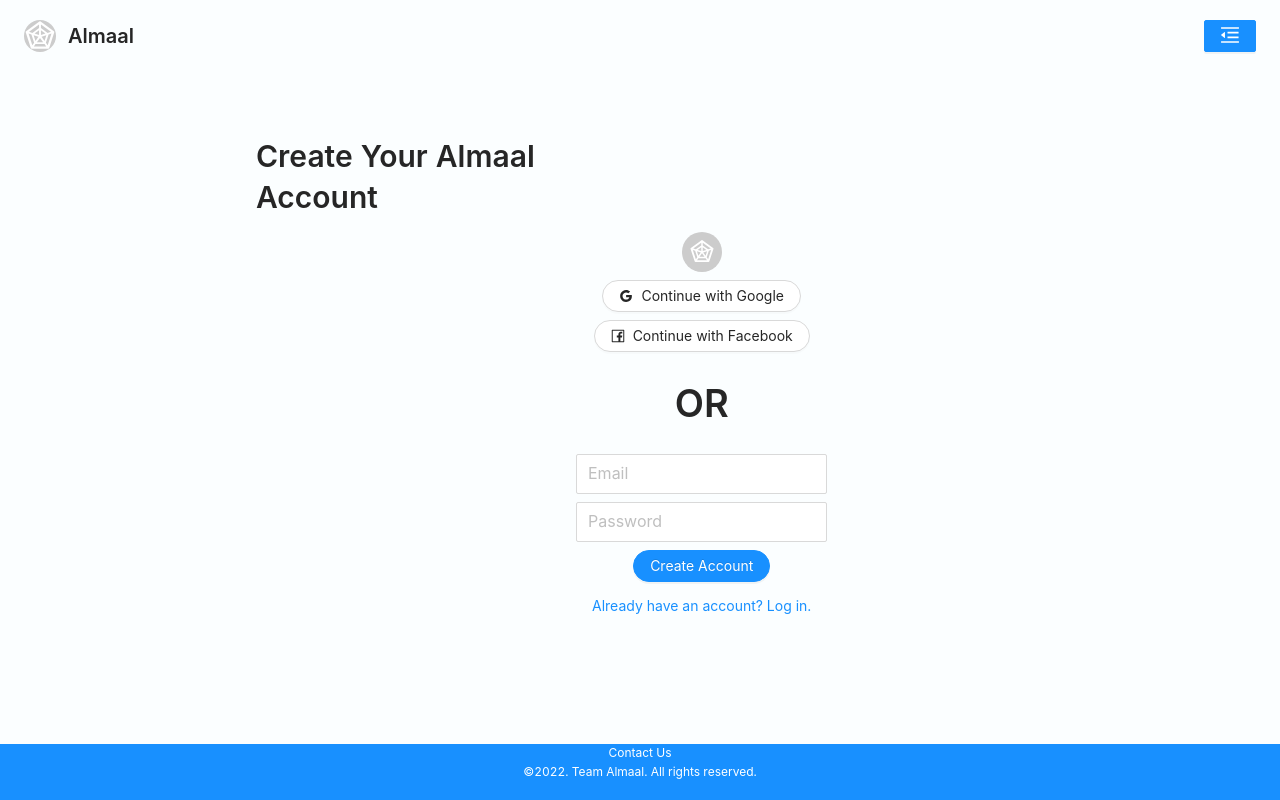
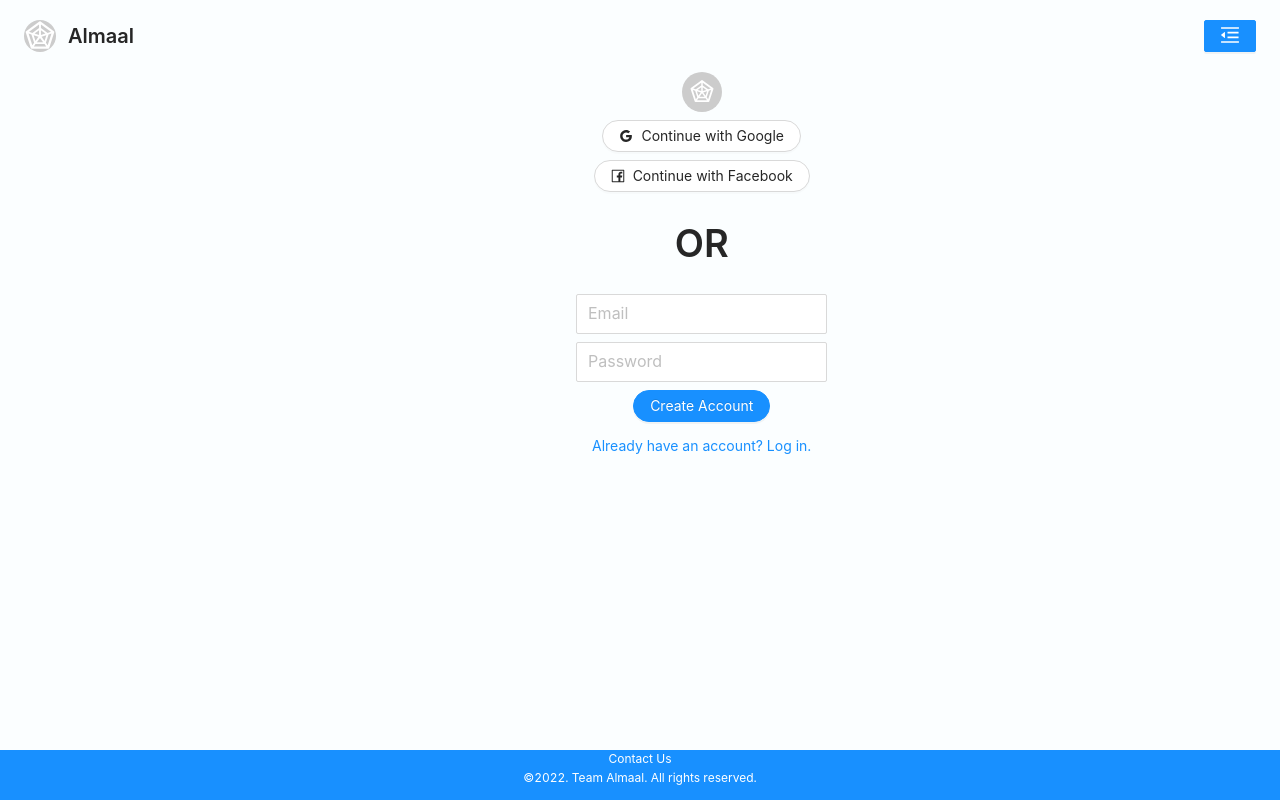
Before and after one commit to agiledev-students-fall2022/final-project-team-almaal, a React (Create React App) app in the folder front-end/: page /createAccount in a window 1280 px wide. Shown: the top 800 px of the page. Built offline with nearby package versions, Linux system fonts and the light colour scheme.

Commit message:
added spacer to the layout

```diff
--- a/front-end/src/App.js
+++ b/front-end/src/App.js
@@ -43,6 +43,7 @@
           } />
         </Routes>
       </BrowserRouter>
+      <div className="spacer" style={{ height: "3rem" }}></div>
       <Footer />
     </div>
   );
--- a/front-end/src/components/Footer.jsx
+++ b/front-end/src/components/Footer.jsx
@@ -1,6 +1,6 @@
 import React from 'react'
 import styles from './Footer.module.css'
-import {Link} from "react-router-dom";
+import { Link } from "react-router-dom";
 
 
 const Footer = () => {
@@ -10,7 +10,7 @@
           <Link to='/profile'>Profile</Link>
         </div>  */}
       <div>
-           <a className={styles.container} href = "mailto: mm10294@nyu.edu" color="white"> Contact Us </a>      {/*<Link to='/profile'>Profile</Link>      */}
+        <a className={styles.container} href="mailto: mm10294@nyu.edu" color="white"> Contact Us </a>      {/*<Link to='/profile'>Profile</Link>      */}
       </div>
       <p>
         &copy;2022. Team Almaal. All rights reserved.
--- a/front-end/src/components/Footer.module.css
+++ b/front-end/src/components/Footer.module.css
@@ -1,10 +1,9 @@
-
 .footer {
     background-color: #1890ff;
     /*border-top: 2px solid red;*/
     position: fixed;
     width: 100%;
-    height: 7%;
+    height: "6rem";
     bottom: 0;
     font-size: 12px;
     color: white;
@@ -12,9 +11,9 @@
     margin-top: auto;
 }
 
-.container{
+.container {
     color: white;
-        /*Text Color*/
-    text-align:center;
+    /*Text Color*/
+    text-align: center;
     margin-top: auto;
 }
--- a/front-end/src/routes/CreateAccount.jsx
+++ b/front-end/src/routes/CreateAccount.jsx
@@ -1,14 +1,15 @@
 import React from 'react'
+import { Link } from 'react-router-dom';
 import { Space, Button, Input, Avatar, Typography } from 'antd'
 import { RadarChartOutlined, GoogleOutlined, FacebookOutlined } from '@ant-design/icons'
 import styles from './Login.module.css';
 
-const {Title} = Typography;
+const { Title } = Typography;
 
 const CreateAccount = () => {
     return (
         <div>
-            <Title level={2} className={styles.title}>Create Your Almaal Account</Title>
+            {/* <Title level={2} className={styles.title}>Create Your Almaal Account</Title> */}
             <Space direction="vertical" align="center" className={styles.container}>
                 <Avatar size="large" icon={<RadarChartOutlined />}></Avatar>
                 <Button shape="round" icon={<GoogleOutlined />} block>
@@ -21,10 +22,11 @@
                 <Input placeholder="Email" size="large" />
                 <Input placeholder="Password" size="large" />
                 <Button type="primary" shape="round">
-                    Create Account
+                    <Link to="/login">Create Account</Link>
                 </Button>
                 <Button type="link">
-                    Already have an account? Log in.
+                    <Link to="/">Already have an account? Log in.</Link>
+
                 </Button>
             </Space>
         </div>
--- a/front-end/src/routes/Friends.jsx
+++ b/front-end/src/routes/Friends.jsx
@@ -85,7 +85,7 @@
                 })}
                 {incomingRequests.length > 3 && <Button type="default" className={styles.seemore}>See More</Button>}
                 {incomingRequests.length <= 3 && <p style={{ color: "grey" }}>No incoming requests</p>}
-                <div className="spacer" style={{ height: "6rem" }}></div>
+
             </section>
         </>
     )
--- a/front-end/src/routes/Login.jsx
+++ b/front-end/src/routes/Login.jsx
@@ -1,14 +1,15 @@
 import React from 'react'
+import { Link } from 'react-router-dom';
 import { Space, Button, Input, Avatar, Typography } from 'antd'
 import { RadarChartOutlined, GoogleOutlined, FacebookOutlined } from '@ant-design/icons'
 import styles from './Login.module.css';
 
-const {Title} = Typography;
+const { Title } = Typography;
 
-const Login = ()=>{
+const Login = () => {
     return (
         <div>
-            <Title level={2} className={styles.title}>Log In With Almaal Account</Title>
+            {/* <Title level={2} className={styles.title}>Log In With Almaal Account</Title> */}
             <Space direction="vertical" align="center" className={styles.container}>
                 <Avatar size="large" icon={<RadarChartOutlined />}></Avatar>
                 <Button shape="round" icon={<GoogleOutlined />} block>
@@ -21,10 +22,11 @@
                 <Input placeholder="Email" size="large" block />
                 <Input placeholder="Password" size="large" />
                 <Button type="primary" shape="round">
-                    Log In
+                    <Link to="/">Log In</Link>
                 </Button>
                 <Button type="link">
-                    No account yet? Create one!
+                    <Link to="/createaccount">No account yet? Create one!</Link>
+
                 </Button>
             </Space>
         </div>
--- a/front-end/src/routes/Profile.jsx
+++ b/front-end/src/routes/Profile.jsx
@@ -1,11 +1,11 @@
-import React, {useState} from 'react'
-import { Typography, Space, Divider, Avatar,Button, Input, Switch, Card, List, Tooltip } from 'antd';
+import React, { useState } from 'react'
+import { Typography, Space, Divider, Avatar, Button, Input, Switch, Card, List, Tooltip } from 'antd';
 import { EditOutlined, UserOutlined } from '@ant-design/icons';
 import styles from './Profile.module.css'
 
 const { Title } = Typography;
 
-const Profile = ({total_friends=0, total_groups=0, total_investment=0, total_pl=0}) => {
+const Profile = ({ total_friends = 0, total_groups = 0, total_investment = 0, total_pl = 0 }) => {
     const [username, setUsername] = useState('');
     const [allowUsernameEdit, setAllowUsernameEdit] = useState('false');
     const [allowPasswordEdit, setAllowPasswordEdit] = useState('false');
@@ -18,11 +18,11 @@
         setAllowPasswordEdit(~allowPasswordEdit);
     }
 
-        return(
+    return (
         <div>
-            <Title level={2} className={styles.title}>Your Almaal Profile</Title>
+            {/* <Title level={2} className={styles.title}>Your Almaal Profile</Title> */}
             <Space className={styles.container} direction="vertical" size="large" align="center" style={{ display: 'flex' }}>
-                <Avatar className={styles.profilePic} size={96} icon={<UserOutlined />}/>
+                <Avatar className={styles.profilePic} size={96} icon={<UserOutlined />} />
                 <Space align="center">
                     <Space direction="vertical">
                         <Typography className={styles.inputLabel}>Username</Typography>
@@ -38,7 +38,7 @@
                         <Space className={styles.input}>
                             <Input defaultValue="current_password" disabled={allowPasswordEdit} size="large" />
                             <Tooltip>
-                                <Button icon={<EditOutlined />} onClick={handlePasswordButton}/>
+                                <Button icon={<EditOutlined />} onClick={handlePasswordButton} />
                             </Tooltip>
                         </Space>
                     </Space>
```
Also changed, not shown: front-end/src/App.css (line endings or trailing spaces). Lines whose indentation alone changed are shown as unchanged.
